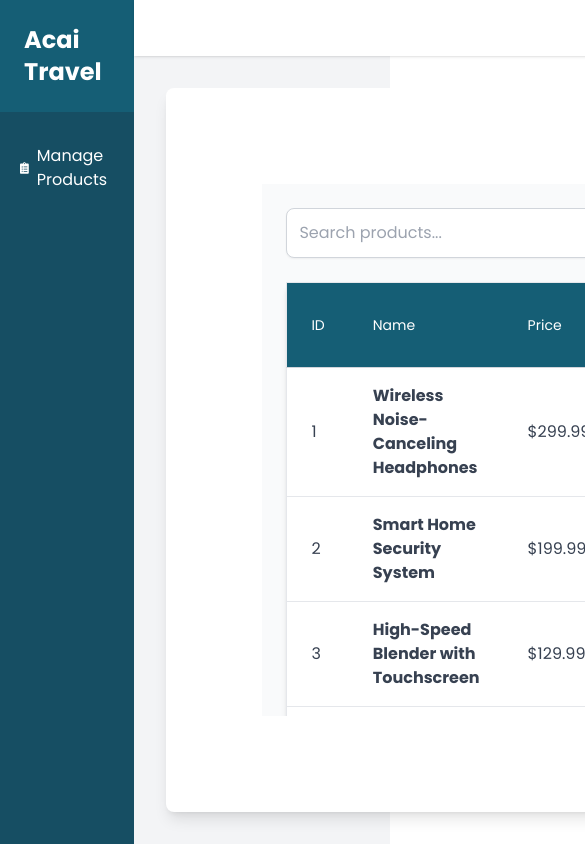
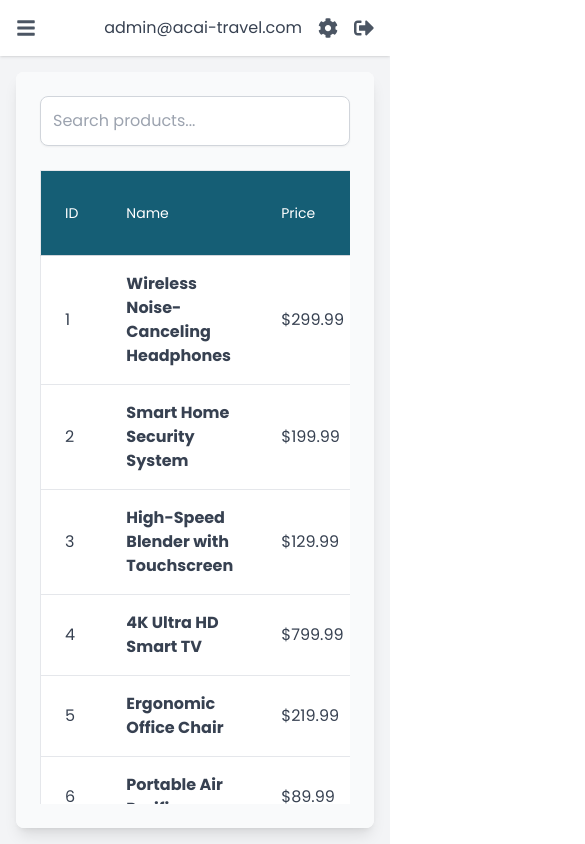
Before and after one commit to wojtek35/e-commerce-dashboard, a Next.js app: page / in a window 390 px wide. Shown: the top 844 px of the page, 585 px wide, since content can reach past the window. Built offline with nearby package versions, Linux system fonts and the light colour scheme.

Commit message:
fix responsiveness

```diff
--- /dev/null
+++ b/src/app/context/sidebar-context.tsx
@@ -0,0 +1,32 @@
+"use client"
+
+import React, { createContext, useContext, useState, ReactNode } from 'react';
+
+interface SidebarContextType {
+  isSidebarOpen: boolean;
+  toggleSidebar: () => void;
+  closeSidebar: () => void;
+}
+
+export const SidebarContext = createContext<SidebarContextType | undefined>(undefined);
+
+export const SidebarProvider: React.FC<{ children: ReactNode }> = ({ children }) => {
+  const [isSidebarOpen, setIsSidebarOpen] = useState(false);
+
+  const toggleSidebar = () => setIsSidebarOpen(prev => !prev);
+  const closeSidebar = () => setIsSidebarOpen(false);
+
+  return (
+    <SidebarContext.Provider value={{ isSidebarOpen, toggleSidebar, closeSidebar }}>
+      {children}
+    </SidebarContext.Provider>
+  );
+};
+
+export const useSidebar = () => {
+  const context = useContext(SidebarContext);
+  if (!context) {
+    throw new Error('useSidebar must be used within a SidebarProvider');
+  }
+  return context;
+};
--- a/src/app/layout.tsx
+++ b/src/app/layout.tsx
@@ -1,6 +1,6 @@
-import type { Metadata } from "next";
 import { Poppins } from "next/font/google";
 import "./globals.css";
+import { SidebarProvider } from "./context/sidebar-context";
 import Sidebar from "@/components/sidebar";
 import Navbar from "@/components/navbar";
 
@@ -9,28 +9,28 @@ const poppins = Poppins({
   subsets: ["latin"],
 });
 
-export const metadata: Metadata = {
+export const metadata = {
   title: "Dashboard",
   description: "Product dashboard",
 };
 
 export default function RootLayout({
   children,
-}: Readonly<{
-  children: React.ReactNode;
-}>) {
+}: Readonly<{ children: React.ReactNode }>) {
   return (
     <html lang="en">
       <body className={poppins.className}>
+        <SidebarProvider>
           <div className="flex h-screen bg-gray-100">
             <Sidebar />
-          <div className="flex flex-col flex-1">
+            <div className="flex flex-col flex-1 overflow-x-auto">
               <Navbar />
-            <main className="flex-1 bg-white rounded-lg shadow-lg m-8 overflow-hidden">
+              <main className="flex-1 bg-white rounded-lg shadow-lg m-4 lg:m-8 overflow-auto">
                 {children}
               </main>
             </div>
           </div>
+        </SidebarProvider>
       </body>
     </html>
   );
--- a/src/app/page.tsx
+++ b/src/app/page.tsx
@@ -3,8 +3,6 @@ import Image from "next/image";
 
 export default function Home() {
   return (
-    <main className="flex h-full flex-col items-center justify-between p-24">
       <ProductTable />
-    </main>
   );
 }
--- a/src/app/product/[slug]/page.tsx
+++ b/src/app/product/[slug]/page.tsx
@@ -33,7 +33,7 @@ ChartJS.register(
   LineElement,
   Title,
   Tooltip,
-  Legend,
+  Legend
 );
 
 function useGetProductBySlug(slug: string) {
@@ -54,7 +54,7 @@ export default function ProductDetailPage({
   const { slug } = params;
   const product = useGetProductBySlug(slug);
   const router = useRouter();
-  const mainRef = useRef<HTMLDivElement | null>(null);
+  const containerRef = useRef<HTMLDivElement | null>(null);
 
   if (!product) {
     return (
@@ -113,9 +113,9 @@ export default function ProductDetailPage({
   });
 
   return (
-    <main
-      ref={mainRef}
-      className="flex flex-col items-center justify-between p-24 overflow-auto max-h-full relative"
+    <div
+      ref={containerRef}
+      className="flex flex-col items-center justify-between p-4 lg:p-8 xl:p-24 relative overflow-auto max-h-full"
     >
       <div className="w-full flex items-center mb-4 space-x-6">
         <button
@@ -128,7 +128,7 @@ export default function ProductDetailPage({
       </div>
 
       <div className="w-full bg-white p-6 rounded shadow-md mb-8">
-        <div className="grid grid-cols-2 gap-4 text-lg">
+        <div className="grid grid-cols-1 sm:grid-cols-2 md:grid-cols-3 gap-4 text-lg">
           <div className="p-4 bg-gray-100 rounded shadow">
             <p className="font-semibold">Price:</p>
             <p>${product.price.toFixed(2)}</p>
@@ -145,7 +145,7 @@ export default function ProductDetailPage({
             <p className="font-semibold">Average Conversion Rate:</p>
             <p>
               {calculateAverageConversionRate(product.conversionRate).toFixed(
-                1,
+                1
               )}
               %
             </p>
@@ -157,7 +157,7 @@ export default function ProductDetailPage({
         </div>
       </div>
 
-      <div className="w-full mt-6 grid gap-4 grid-cols-1 lg:grid-cols-2">
+      <div className="w-full mt-6 grid gap-4 grid-cols-1 xl:grid-cols-2">
         <Chart
           title="Sales Over Time"
           data={getChartData(product.sales, "Sales", colors.sales)}
@@ -169,7 +169,7 @@ export default function ProductDetailPage({
           data={getChartData(
             product.conversionRate,
             "Conversion Rate (%)",
-            colors.conversionRate,
+            colors.conversionRate
           )}
           options={chartOptions}
         />
@@ -179,7 +179,7 @@ export default function ProductDetailPage({
           data={getChartData(
             product.reviewTrends,
             "Average Rating",
-            colors.reviewTrends,
+            colors.reviewTrends
           )}
           options={chartOptions}
         />
@@ -207,7 +207,7 @@ export default function ProductDetailPage({
         </button>
       </div>
 
-      <ScrollToTopButton scrollRef={mainRef} />
-    </main>
+      <ScrollToTopButton scrollRef={containerRef} />
+    </div>
   );
 }
--- a/src/components/navbar.tsx
+++ b/src/components/navbar.tsx
@@ -1,15 +1,26 @@
-import { FaCog, FaSignOutAlt } from "react-icons/fa";
+"use client";
+
+import { useSidebar } from "@/app/context/sidebar-context";
+import React from "react";
+import { FaCog, FaSignOutAlt, FaBars } from "react-icons/fa";
 
 const Navbar: React.FC = () => {
+  const { toggleSidebar } = useSidebar();
+
   return (
-    <nav className="bg-white shadow p-4 flex justify-end items-center">
-      <div className="flex items-center space-x-4">
+    <nav className="bg-white shadow p-4 flex items-center justify-between">
+      <button
+        className="lg:hidden text-gray-600 hover:text-gray-800"
+        onClick={toggleSidebar}
+        aria-label="Toggle Sidebar"
+      >
+        <FaBars size={20} />
+      </button>
+      <div className="flex items-center space-x-4 ml-auto">
         <span className="text-gray-700">admin@acai-travel.com</span>
-
         <button className="text-gray-600 hover:text-gray-800">
           <FaCog size={20} />
         </button>
-
         <button className="text-gray-600 hover:text-gray-800">
           <FaSignOutAlt size={20} />
         </button>
--- a/src/components/product-table.tsx
+++ b/src/components/product-table.tsx
@@ -27,7 +27,7 @@ const ProductTable: React.FC = () => {
   }, [searchTerm, debouncedSearch]);
 
   const filteredProducts = products.filter((product) =>
-    product.name.toLowerCase().includes(debouncedSearchTerm.toLowerCase()),
+    product.name.toLowerCase().includes(debouncedSearchTerm.toLowerCase())
   );
 
   const handleRowClick = (slug: string) => {
@@ -35,7 +35,7 @@ const ProductTable: React.FC = () => {
   };
 
   return (
-    <div className="bg-gray-50 w-full h-full overflow-auto p-6">
+    <div className="bg-gray-50 flex flex-col w-full h-full p-6">
       <input
         type="text"
         placeholder="Search products..."
@@ -51,12 +51,17 @@ const ProductTable: React.FC = () => {
           </p>
         </div>
       ) : (
-        <table className="w-full table-auto bg-white border border-gray-200 rounded-lg shadow-md">
+        <div className="overflow-auto">
+          <table className="w-full table-auto bg-white border border-gray-200 rounded-lg shadow-md ">
             <thead>
               <tr className="bg-primary-800 border-b border-gray-300 text-white">
                 <th className="px-6 py-3 text-left text-sm font-medium">ID</th>
-              <th className="px-6 py-3 text-left text-sm font-medium">Name</th>
-              <th className="px-6 py-3 text-left text-sm font-medium">Price</th>
+                <th className="px-6 py-3 text-left text-sm font-medium">
+                  Name
+                </th>
+                <th className="px-6 py-3 text-left text-sm font-medium">
+                  Price
+                </th>
                 <th className="px-6 py-3 text-left text-sm font-medium">
                   Inventory
                 </th>
@@ -94,7 +99,7 @@ const ProductTable: React.FC = () => {
                   </td>
                   <td className="px-6 py-4 border-b">
                     {calculateAverageConversionRate(
-                    product.conversionRate,
+                      product.conversionRate
                     ).toFixed(1)}
                     %
                   </td>
@@ -102,6 +107,7 @@ const ProductTable: React.FC = () => {
               ))}
             </tbody>
           </table>
+        </div>
       )}
     </div>
   );
--- a/src/components/scroll-to-top-button.tsx
+++ b/src/components/scroll-to-top-button.tsx
@@ -34,7 +34,7 @@ const ScrollToTopButton: React.FC<ScrollToTopButtonProps> = ({ scrollRef }) => {
     <button
       onClick={scrollToTop}
       className={classNames(
-        "sticky bottom-0 bg-primary-500 text-white rounded-full p-3 shadow-lg transition-transform duration-300 ease-in-out",
+        "sticky bottom-4 md:bottom-0 bg-primary-500 text-white rounded-full p-3 shadow-lg transition-transform duration-300 ease-in-out",
         {
           "opacity-100 translate-y-0": showBackToTop,
           "opacity-0 translate-y-8": !showBackToTop,
--- a/src/components/sidebar.tsx
+++ b/src/components/sidebar.tsx
@@ -1,31 +1,48 @@
 "use client";
 
-import { AppRoutes } from "@/shared/constants/app-routes";
-import { useRouter } from "next/navigation";
 import React from "react";
 import { FaClipboardList } from "react-icons/fa";
+import cx from 'classnames'; // Import cx from classnames
+
+import { AppRoutes } from "@/shared/constants/app-routes";
+import { useSidebar } from "@/app/context/sidebar-context";
 
 const Sidebar: React.FC = () => {
-  const router = useRouter();
-
-  const handleItemClick = (page: string) => {
-    router.push(page);
-  };
+  const { isSidebarOpen, closeSidebar } = useSidebar();
 
   return (
-    <aside className="w-64 bg-primary-900 text-white min-h-screen flex flex-col">
-      <div className="p-6 text-2xl font-bold bg-primary-800">Acai Travel</div>
+    <aside
+      className={cx(
+        'fixed lg:relative top-0 left-0 w-72 bg-primary-900 text-white min-h-screen transition-transform',
+        {
+          'translate-x-0': isSidebarOpen,
+          '-translate-x-full': !isSidebarOpen,
+          'lg:translate-x-0': true,
+          'z-50': true
+        }
+      )}
+    >
+      <div className="p-6 text-2xl font-bold bg-primary-800">
+        Acai Travel
+      </div>
       <nav className="flex-grow py-6 px-3">
         <ul className="space-y-4">
           <li
             className="flex items-center space-x-2 p-2 rounded hover:bg-primary-700 cursor-pointer"
-            onClick={() => handleItemClick(AppRoutes.PUBLIC.HOME)}
+            onClick={() => window.location.href = AppRoutes.PUBLIC.HOME}
           >
             <FaClipboardList />
             <span>Manage Products</span>
           </li>
         </ul>
       </nav>
+      <button
+        className="absolute top-2 right-2 lg:hidden p-2 bg-primary-800 text-white rounded"
+        onClick={closeSidebar}
+        aria-label="Close Sidebar"
+      >
+        X
+      </button>
     </aside>
   );
 };
```
Lines whose indentation alone changed are shown as unchanged.
